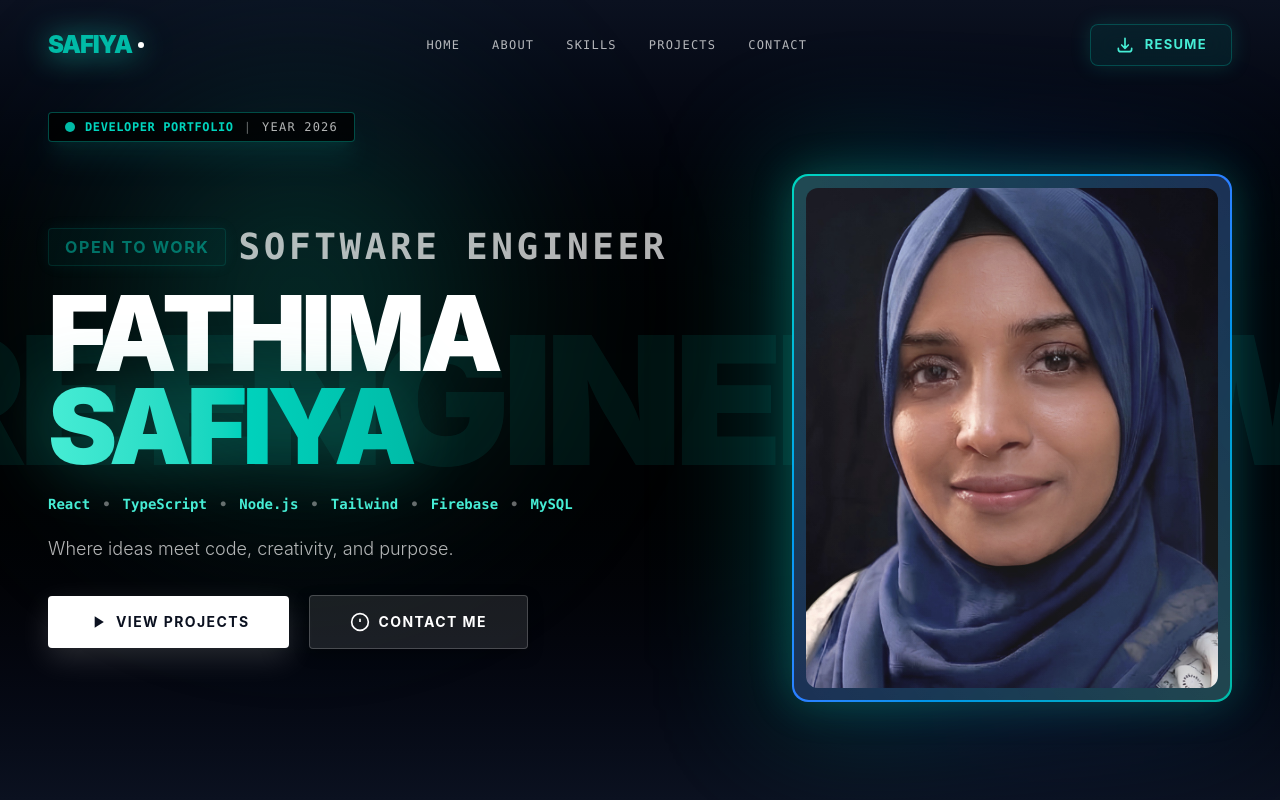
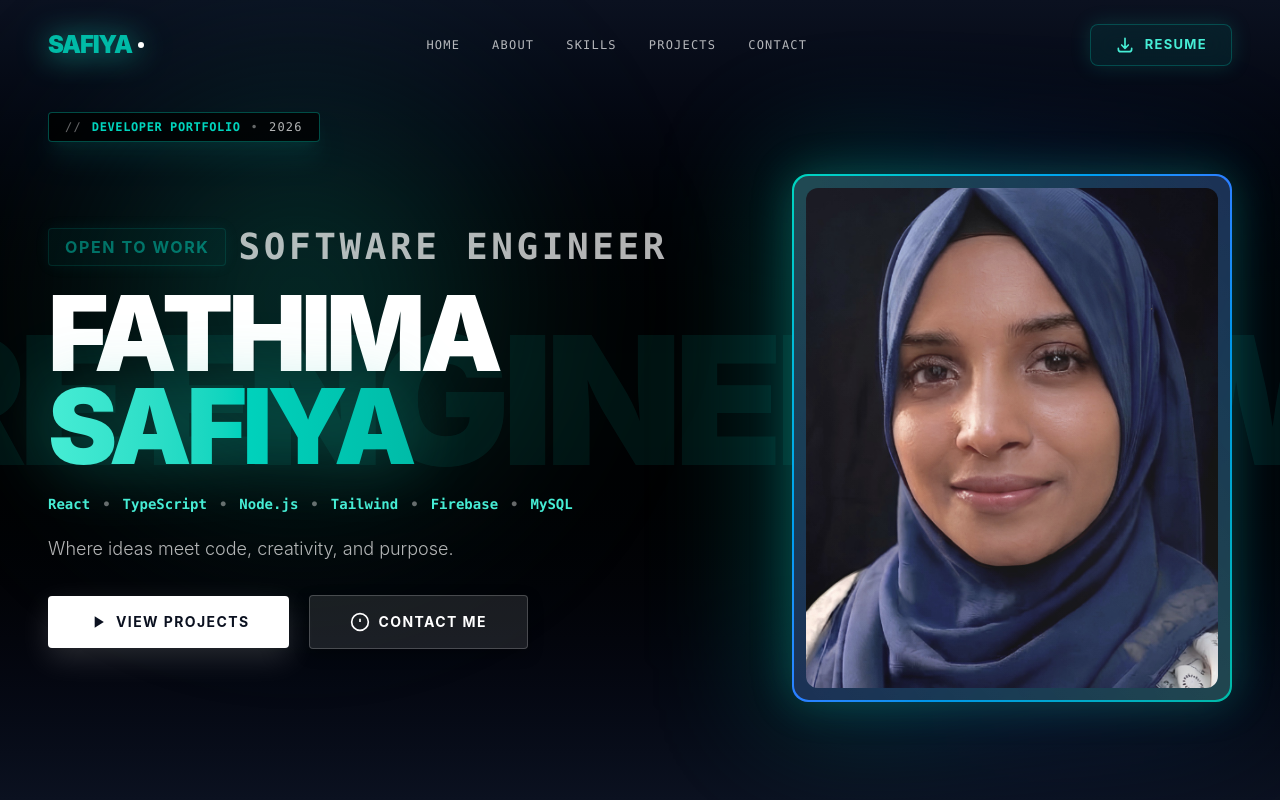
Before and after one commit to fathima-safiya/safiya-portfolio, a React (Vite) app: page / in a window 1280 px wide. Shown: the top 800 px of the page. Built offline with nearby package versions, Linux system fonts and the light colour scheme.

Commit message:
Update Hero badge styling to match design

```diff
--- a/src/components/Hero.jsx
+++ b/src/components/Hero.jsx
@@ -234,15 +234,12 @@ const Hero = () => {
 
         {/* Top Cinematic Badge */}
         <div className="hero-anim-item flex items-center justify-between w-full mb-4 sm:mb-6 md:mb-8">
-          <div className="inline-flex items-center gap-2 sm:gap-2.5 px-3 sm:px-4 py-1 sm:py-1.5 rounded bg-black/80 backdrop-blur-2xl border border-teal-500/40 text-[10px] sm:text-xs font-mono uppercase tracking-widest text-white shadow-xl shadow-teal-500/10">
-            <span className="relative flex h-2 w-2 sm:h-2.5 sm:w-2.5">
-              <span className="animate-ping absolute inline-flex h-full w-full rounded-full bg-teal-400 opacity-75"></span>
-              <span className="relative inline-flex rounded-full h-2 w-2 sm:h-2.5 sm:w-2.5 bg-teal-500"></span>
-            </span>
-            <span className="text-teal-400 font-bold tracking-wider">DEVELOPER PORTFOLIO</span>
-            <span className="text-white/40">|</span>
-            <span className="text-white/70">YEAR 2026</span>
-          </div>
+            <div className="inline-flex items-center gap-2 sm:gap-2.5 px-3 sm:px-4 py-1 sm:py-1.5 rounded bg-black/80 backdrop-blur-2xl border border-teal-500/40 text-[10px] sm:text-xs font-mono uppercase tracking-widest text-white/70 shadow-xl shadow-teal-500/10">
+              <span className="text-white/40">//</span>
+              <span className="text-teal-400 font-bold tracking-wider">DEVELOPER PORTFOLIO</span>
+              <span className="text-white/40">•</span>
+              <span>2026</span>
+            </div>
 
         </div>
 
```
